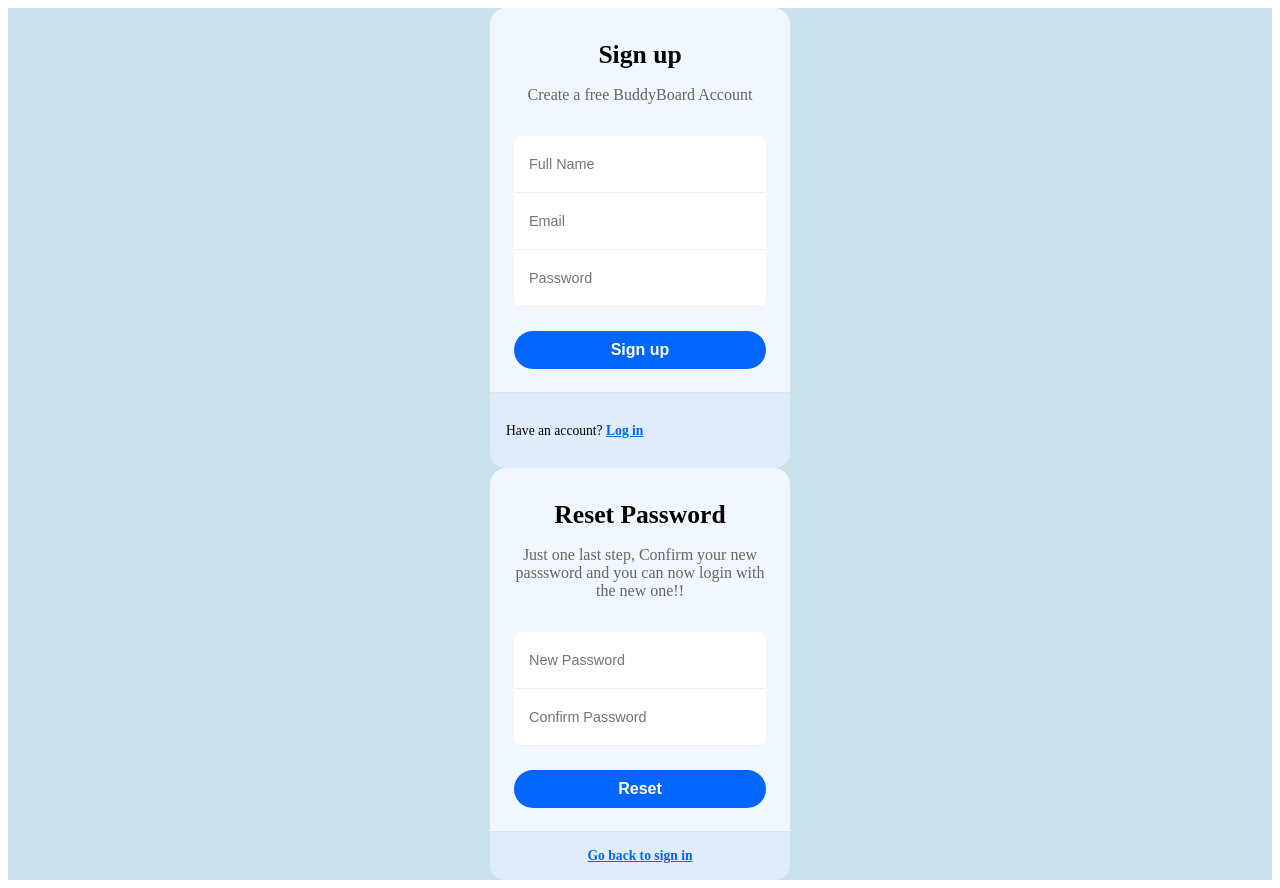
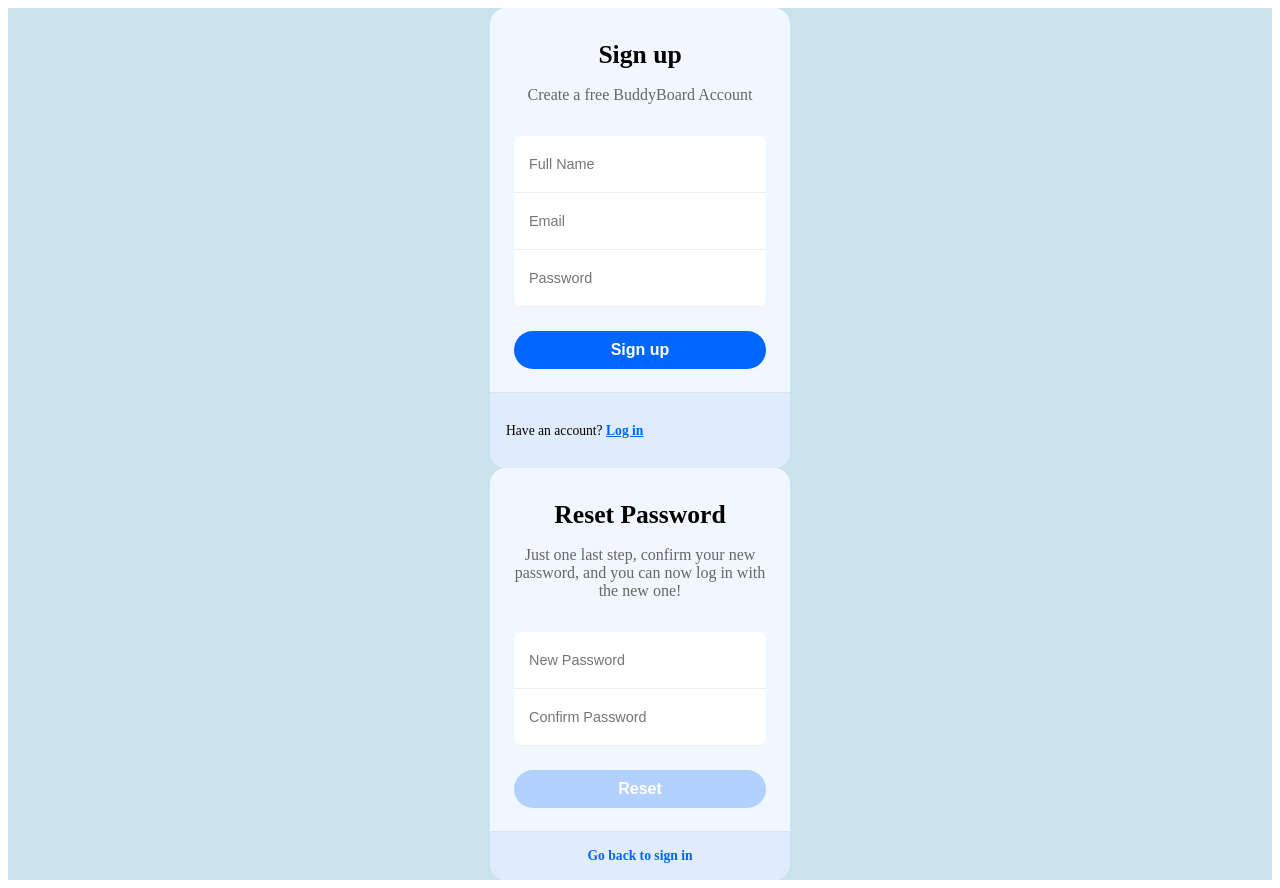
Before and after one commit to fathimabatul/BUDDY_BOARD_Infosys_Internship_Oct2024, an Angular app in the folder frontend/: page / in a window 1280 px wide. Built offline with nearby package versions, Linux system fonts and the light colour scheme.

Commit message:
ResetPassword Validation

```diff
--- a/frontend/src/app/reset-password/reset-password.component.css
+++ b/frontend/src/app/reset-password/reset-password.component.css
@@ -17,7 +17,7 @@
     text-align: center;
   }
 
-/* Form Text */
+  /* Form text */
   .title {
     font-weight: bold;
     font-size: 1.6rem;
@@ -28,16 +28,15 @@
     color: #666;
   }
 
-/* Input Container */
+  /* Inputs box */
   .form-container {
     overflow: hidden;
     border-radius: 8px;
     background-color: #fff;
-    margin: 1rem 0 .5rem;
+    margin: 1rem 0 0.5rem;
     width: 100%;
   }
 
-/* Input Fields */
   .input {
     background: none;
     border: 0;
@@ -45,31 +44,8 @@
     height: 40px;
     width: 100%;
     border-bottom: 1px solid #eee;
-    font-size: .9rem;
+    font-size: 0.9rem;
     padding: 8px 15px;
-}
-
-/* Form Footer */
-.form-section {
-    padding: 16px;
-    font-size: .85rem;
-    display: flex;
-    justify-content: center;
-    align-items: center;
-    background-color: #e0ecfb;
-    box-shadow: rgb(0 0 0 / 8%) 0 -1px;
-}
-
-.form-section a {
-    font-weight: bold;
-    color: #0066ff;
-    transition: color .3s ease;
-}
-
-.form-section a:hover {
-    color: #005ce6;
-    justify-content: center;
-    text-decoration: underline;
   }
 
   /* Button */
@@ -82,9 +58,96 @@
     font-size: 1rem;
     font-weight: 600;
     cursor: pointer;
-    transition: background-color .3s ease;
+    transition: background-color 0.3s ease;
   }
 
   .form button:hover {
     background-color: #005ce6;
   }
+
+  .form button:disabled {
+    background-color: #b3d1ff;
+    cursor: not-allowed;
+  }
+
+  /* Error tooltip styling */
+  .error-tooltip {
+    position: relative;
+    background-color: #ffffff;
+    color: #333;
+    border: 1px solid #ffa500;
+    padding: 10px 12px;
+    margin-top: 6px;
+    border-radius: 6px;
+    font-size: 0.9rem;
+    display: flex;
+    align-items: center;
+    box-shadow: 0px 4px 8px rgba(0, 0, 0, 0.1);
+    animation: fadeIn 0.3s ease-in-out;
+    transition: opacity 0.3s ease;
+  }
+
+  /* Tooltip arrow */
+  .error-tooltip::before {
+    content: "";
+    position: absolute;
+    top: -8px;
+    left: 15px;
+    border-width: 8px;
+    border-style: solid;
+    border-color: transparent transparent #ffa500 transparent;
+  }
+
+  /* Icon Styling */
+  .error-icon {
+    background-color: #ffa500;
+    color: #fff;
+    font-weight: bold;
+    font-size: 1rem;
+    border-radius: 50%;
+    display: inline-flex;
+    align-items: center;
+    justify-content: center;
+    width: 20px;
+    height: 20px;
+    margin-right: 8px;
+    box-shadow: 0px 2px 4px rgba(0, 0, 0, 0.15);
+    transition: transform 0.2s ease;
+  }
+
+  .error-icon:hover {
+    transform: scale(1.2);
+  }
+
+  /* Tooltip Appearance Animation */
+  @keyframes fadeIn {
+    from {
+      opacity: 0;
+      transform: translateY(-5px);
+    }
+    to {
+      opacity: 1;
+      transform: translateY(0);
+    }
+  }
+
+  /* Form Section with Centered Link */
+  .form-section {
+    padding: 16px;
+    font-size: 0.85rem;
+    background-color: #e0ecfb;
+    box-shadow: rgb(0 0 0 / 8%) 0 -1px;
+    text-align: center; /* Center align the content */
+  }
+
+  .form-section a {
+    font-weight: bold;
+    color: #0066ff;
+    transition: color 0.3s ease;
+    text-decoration: none;
+  }
+
+  .form-section a:hover {
+    color: #005ce6;
+    text-decoration: underline;
+  }
--- a/frontend/src/app/reset-password/reset-password.component.html
+++ b/frontend/src/app/reset-password/reset-password.component.html
@@ -1,14 +1,40 @@
 <div class="form-box">
-    <form class="form">
-      <span class="title">Reset Password</span>
-      <span class="subtitle">Just one last step, Confirm your new passsword and you can now login with the new one!!</span>
-      <div class="form-container">
-        <input type="password" class="input" placeholder="New Password">
-        <input type="password" class="input" placeholder="Confirm Password">
+  <form [formGroup]="resetPasswordForm" (ngSubmit)="onSubmit()" class="form">
+    <span class="title">Reset Password</span>
+    <span class="subtitle">
+      Just one last step, confirm your new password, and you can now log in with the new one!
+    </span>
+
+    <div class="form-container">
+      <!-- Password Field with Dynamic Error Tooltip -->
+      <input
+        type="password"
+        class="input"
+        placeholder="New Password"
+        formControlName="password"
+      />
+      <div *ngIf="password?.touched && password?.errors?.['minlength']" class="error-tooltip">
+        <div class="error-icon">!</div>
+        <span>Password must be at least 6 characters.</span>
       </div>
-      <button>Reset</button>
-    </form>
-    <div class="form-section">
-       <a href=" ">Go back to sign in</a>
+
+      <!-- Confirm Password Field with Dynamic Match Error Tooltip -->
+      <input
+        type="password"
+        class="input"
+        placeholder="Confirm Password"
+        formControlName="confirmPassword"
+      />
+      <div *ngIf="confirmPassword?.touched && resetPasswordForm.errors?.['passwordsMismatch']" class="error-tooltip">
+        <div class="error-icon">!</div>
+        <span>Passwords do not match.</span>
+      </div>
     </div>
+
+    <button [disabled]="resetPasswordForm.invalid">Reset</button>
+  </form>
+
+  <div class="form-section">
+    <a href="#">Go back to sign in</a>
   </div>
+</div>
--- a/frontend/src/app/reset-password/reset-password.component.ts
+++ b/frontend/src/app/reset-password/reset-password.component.ts
@@ -1,10 +1,46 @@
 import { Component } from '@angular/core';
+import { FormBuilder, FormGroup, Validators, ReactiveFormsModule } from '@angular/forms';
+import { CommonModule } from '@angular/common';
 
 @Component({
   selector: 'app-reset-password',
   standalone: true,
-  // imports: [],
+  imports: [ReactiveFormsModule, CommonModule],
   templateUrl: './reset-password.component.html',
-  styleUrls: ['./reset-password.component.css']
+  styleUrls: ['./reset-password.component.css'],
 })
-export class ResetPasswordComponent {}
+export class ResetPasswordComponent {
+  resetPasswordForm: FormGroup;
+
+  constructor(private fb: FormBuilder) {
+    this.resetPasswordForm = this.fb.group(
+      {
+        password: ['', [Validators.required, Validators.minLength(6)]],
+        confirmPassword: ['', Validators.required],
+      },
+      { validator: this.passwordsMatchValidator }
+    );
+  }
+
+  passwordsMatchValidator(form: FormGroup) {
+    const password = form.get('password')?.value;
+    const confirmPassword = form.get('confirmPassword')?.value;
+    return password === confirmPassword ? null : { passwordsMismatch: true };
+  }
+
+  onSubmit() {
+    if (this.resetPasswordForm.valid) {
+      console.log(this.resetPasswordForm.value);
+    } else {
+      this.resetPasswordForm.markAllAsTouched();
+    }
+  }
+
+  get password() {
+    return this.resetPasswordForm.get('password');
+  }
+
+  get confirmPassword() {
+    return this.resetPasswordForm.get('confirmPassword');
+  }
+}
```
Also changed, not shown: frontend/src/app/app.module.ts (+2 -6 lines). Lines whose indentation alone changed are shown as unchanged.
